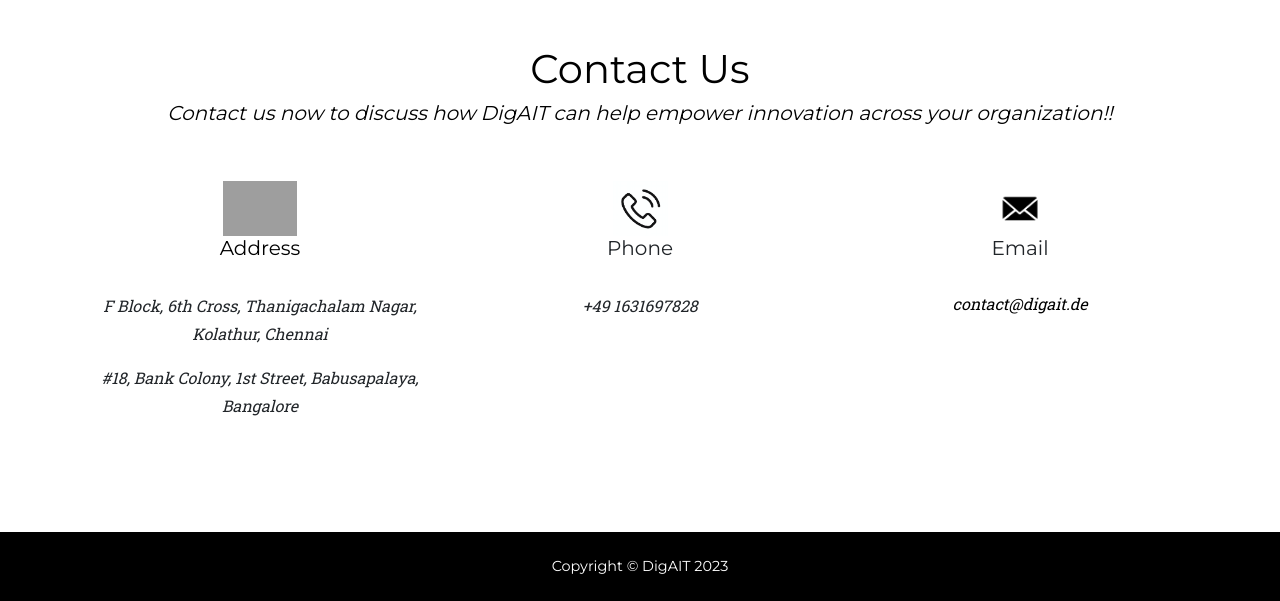
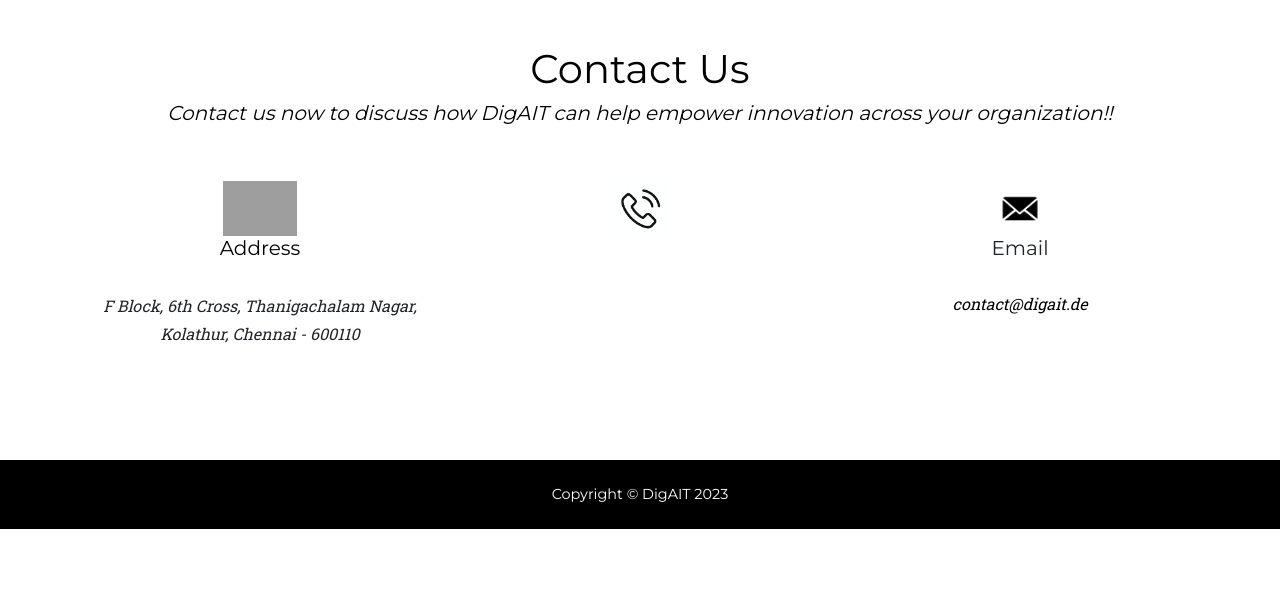
Before and after one commit to hengpmj/DigAIT, a Django app: page / in a window 1280 px wide. Shown: the part 3617-4218 px from the top of the page. After the commit the page ends 4146 px from the top, so only its background shows below. Run offline with Django 3.2, Linux system fonts and the light colour scheme; some libraries are stand-ins or nearby versions; some web fonts are replaced; grey boxes are pictures that could not be loaded.

Commit message:
Update address and remove phone number

```diff
--- a/mywebsite/templates/mywebsite/index.html
+++ b/mywebsite/templates/mywebsite/index.html
@@ -363,14 +363,10 @@
                 <img src="{% static 'mywebsite/assets/img/location_icon.jpg' %}" height="55px", weight="100px">
                 <h5 style="color: black;">Address</h5>
                 <br>
-                <p style="font-style: italic;">F Block, 6th Cross, Thanigachalam Nagar, Kolathur, Chennai</p>
-                <p style="font-style: italic;">#18, Bank Colony, 1st Street, Babusapalaya, Bangalore</p>
+                <p style="font-style: italic;">F Block, 6th Cross, Thanigachalam Nagar, Kolathur, Chennai - 600110</p>
               </div>
               <div class="col-md-4">
                 <img src="{% static 'mywebsite/assets/img/phone_icon.png' %}" height="55px", weight="100px">
-                <h5>Phone</h5>
-                <br>
-                <p style="font-style: italic;">+49 1631697828</p>
               </div>
               <div class="col-md-4">
                 <img src="{% static 'mywebsite/assets/img/email_icon.jpg' %}" height="55px", weight="100px">
```
